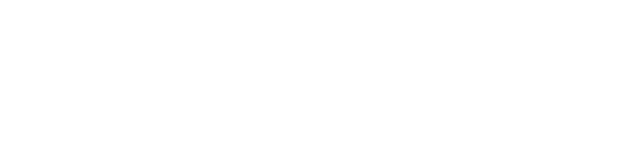
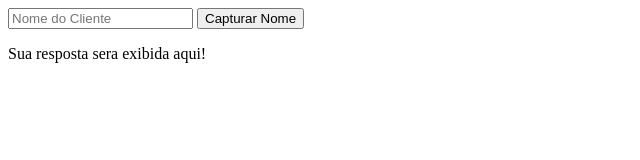
Before and after one commit to Luccarvs/aula.js2, a plain HTML site: page index.html in a window 1280 px wide. Shown: the whole page, without its empty margins (0-640 px from the left). Drawn offline with Linux system fonts and the light colour scheme.

Commit message:
Segunda Versão

```diff
--- a/index.html
+++ b/index.html
@@ -3,9 +3,19 @@
 <head>
     <meta charset="UTF-8">
     <meta name="viewport" content="width=device-width, initial-scale=1.0">
-    <title>Document</title>
+    <title>hello world</title>
 </head>
 <body>
+    <input type="text" id="nome" placeholder="Nome do Cliente">
+    <button onclick="captura();">Capturar Nome</button>
 
+    <p id="resposta">Sua resposta sera exibida aqui!</p>
+
+    <script>
+        function captura(){
+            let n = document.getElementById("nome").value;
+            document.getElementById("resposta").innerText = n;
+        }
+    </script>
 </body>
 </html>
--- /dev/null
+++ b/script.js
@@ -0,0 +1 @@
+let aaa = 1
```
